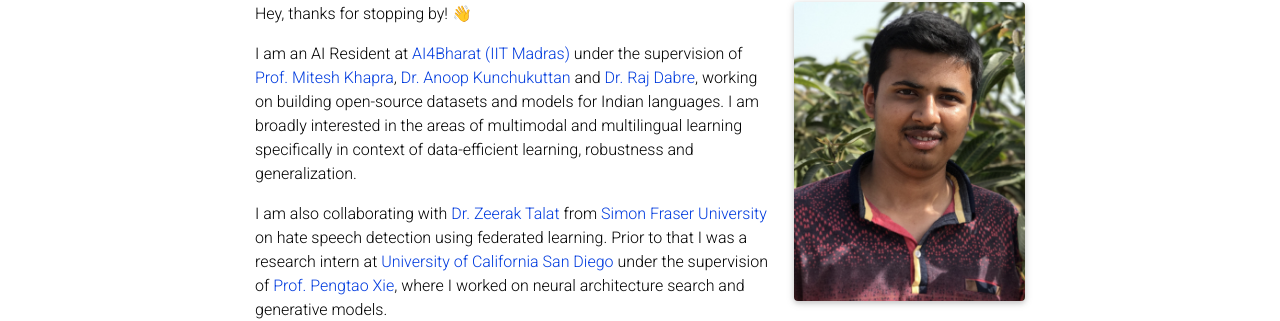
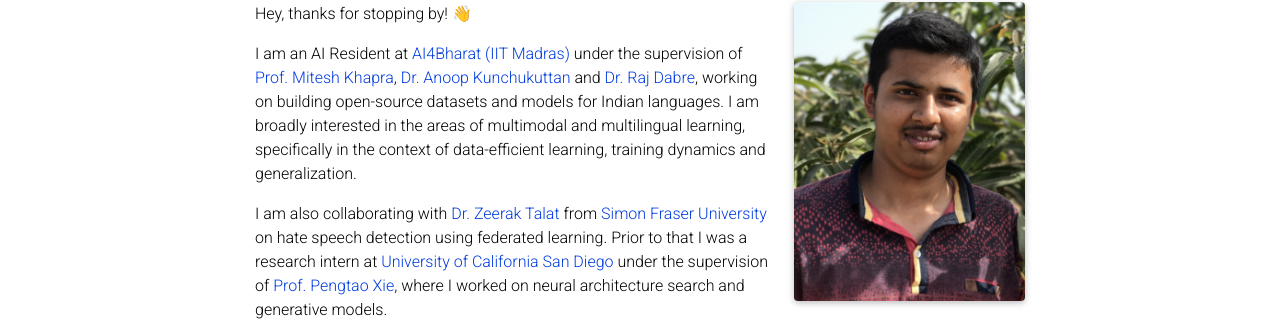
Before and after one commit to prajdabre/prajdabre.github.io, a Jekyll site: the page built from _pages/about.md, in a window 1280 px wide and 900 px high. Shown: the part 198-519 px from the top of the window. Built offline with Jekyll 4.4.1, drawn with Linux system fonts in a browser that asks for light colours; full-size pictures stand in for the smaller copies a plugin makes; comment, search, counter and statistics services are not loaded; a style sheet for code colours, icons or effects is not loaded.

Commit message:
update bio

```diff
--- a/_pages/about.md
+++ b/_pages/about.md
@@ -17,7 +17,7 @@
 
 Hey, thanks for stopping by! 👋
 
-I am an AI Resident at [AI4Bharat (IIT Madras)](https://ai4bharat.org/) under the supervision of [Prof. Mitesh Khapra](http://www.cse.iitm.ac.in/~miteshk/), [Dr. Anoop Kunchukuttan](http://anoopk.in/) and [Dr. Raj Dabre](https://scholar.google.co.in/citations?hl=en&user=x91u618AAAAJ&view_op=list_works&sortby=pubdate), working on building open-source datasets and models for Indian languages. I am broadly interested in the areas of multimodal and multilingual learning specifically in context of data-efficient learning, robustness and generalization.
+I am an AI Resident at [AI4Bharat (IIT Madras)](https://ai4bharat.org/) under the supervision of [Prof. Mitesh Khapra](http://www.cse.iitm.ac.in/~miteshk/), [Dr. Anoop Kunchukuttan](http://anoopk.in/) and [Dr. Raj Dabre](https://scholar.google.co.in/citations?hl=en&user=x91u618AAAAJ&view_op=list_works&sortby=pubdate), working on building open-source datasets and models for Indian languages. I am broadly interested in the areas of multimodal and multilingual learning, specifically in the context of data-efficient learning, training dynamics and generalization.
 
 I am also collaborating with [Dr. Zeerak Talat](https://scholar.google.com/citations?hl=en&user=3M3WdvkAAAAJ&view_op=list_works&sortby=pubdate) from [Simon Fraser University](https://digitaldemocracies.org/) on hate speech detection using federated learning. Prior to that I was a research intern at [University of California San Diego](https://ucsd.edu/) under the supervision of [Prof. Pengtao Xie](https://sites.google.com/site/pengtaoxie2008), where I worked on neural architecture search and generative models.
 
```
